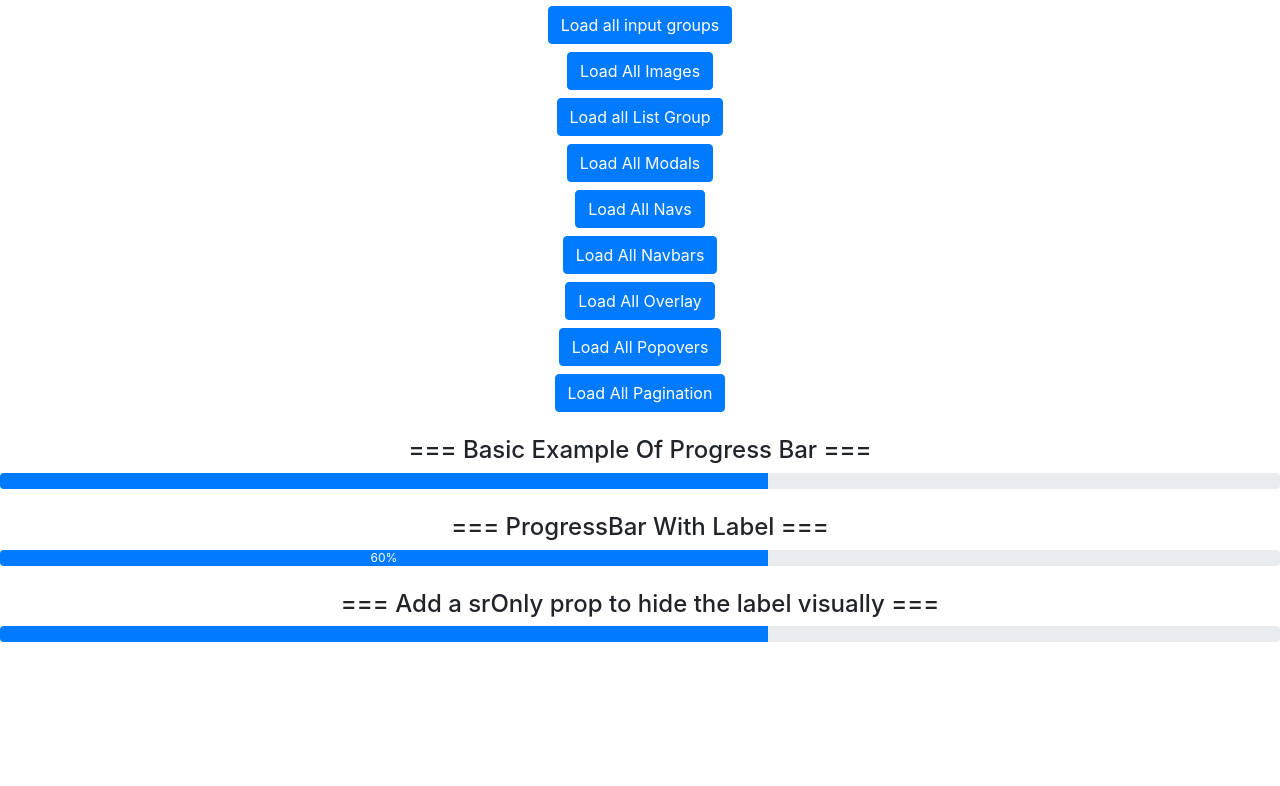
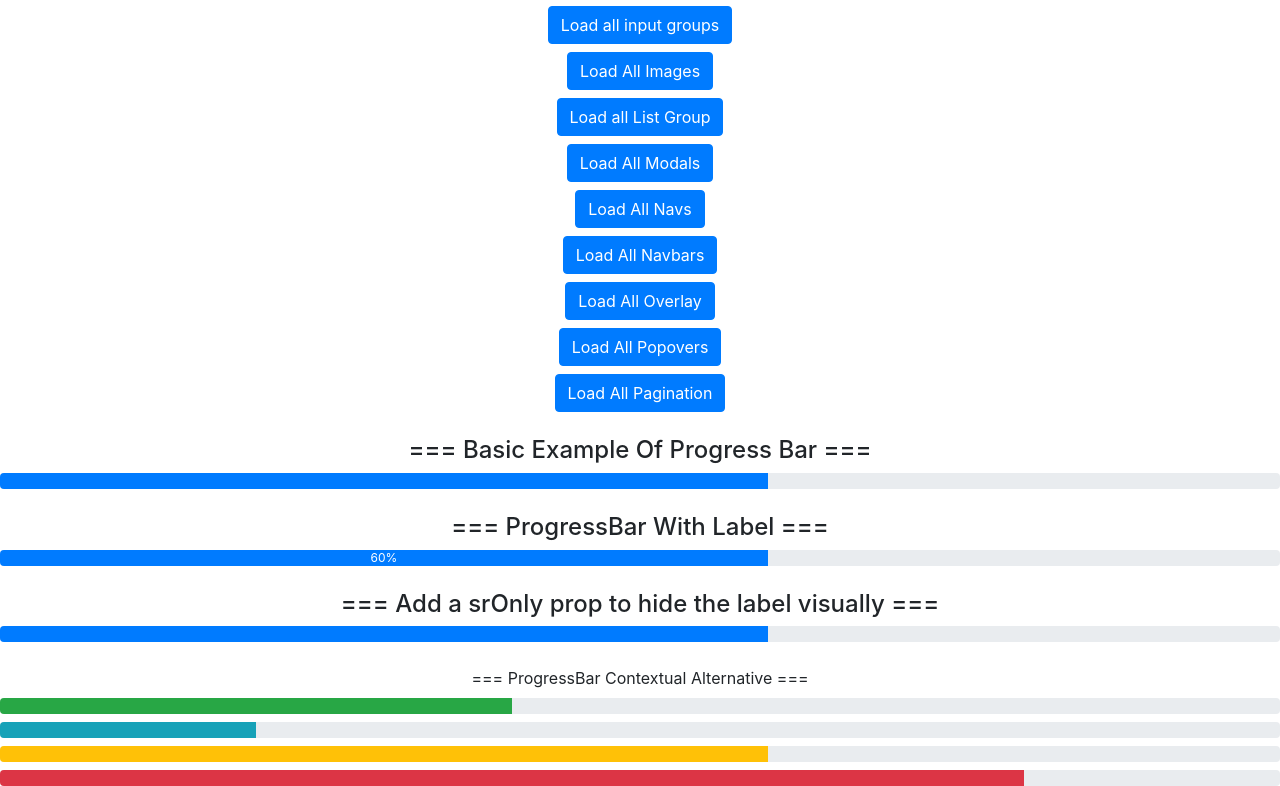
Before and after one commit to Khwajapasha/Boosrtrap-Practice, a React (Create React App) app: page / in a window 1280 px wide. Shown: the part 588-1374 px from the top of the page. Before the commit the page ends 1230 px from the top, so only its background shows below. Built offline with nearby package versions, Linux system fonts and the light colour scheme.

Commit message:
Progressbar Contextual Alternative

```diff
--- a/src/Component/MainBodySection/ProgressBarComponent/AllProgressBar.jsx
+++ b/src/Component/MainBodySection/ProgressBarComponent/AllProgressBar.jsx
@@ -1,5 +1,6 @@
 import React from "react";
 import { ProgressBarBasicExample } from "./ProgressBarBasicExample";
+import { ProgressBarContextualAlternative } from "./ProgressBarContextualAlternative";
 import { ProgressBarScreenReadOnly } from "./ProgressBarScreenReadOnly";
 import { ProgressBarWithLabel } from "./ProgressBarWithLabel";
 
@@ -9,6 +10,7 @@ export const AllProgressBar = () => {
       <ProgressBarBasicExample />
       <ProgressBarWithLabel />
       <ProgressBarScreenReadOnly />
+      <ProgressBarContextualAlternative />
     </div>
   );
 };
--- /dev/null
+++ b/src/Component/MainBodySection/ProgressBarComponent/ProgressBarContextualAlternative.jsx
@@ -0,0 +1,15 @@
+import React from "react";
+import { ProgressBar } from "react-bootstrap";
+export const ProgressBarContextualAlternative = () => {
+  return (
+    <div>
+      <br />
+      === ProgressBar Contextual Alternative ===
+      <br />
+      <ProgressBar variant="success" now={40} className="mt-2" />
+      <ProgressBar variant="info" now={20} className="mt-2" />
+      <ProgressBar variant="warning" now={60} className="mt-2" />
+      <ProgressBar variant="danger" now={80} className="mt-2" />
+    </div>
+  );
+};
```
